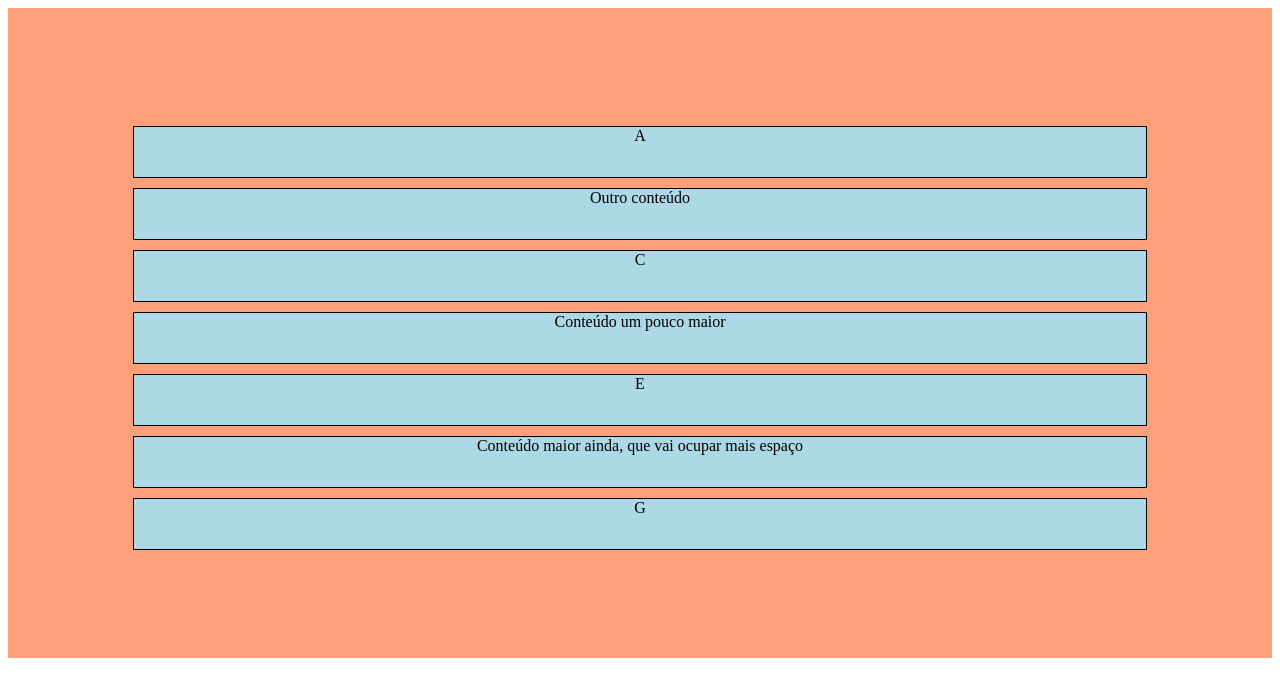
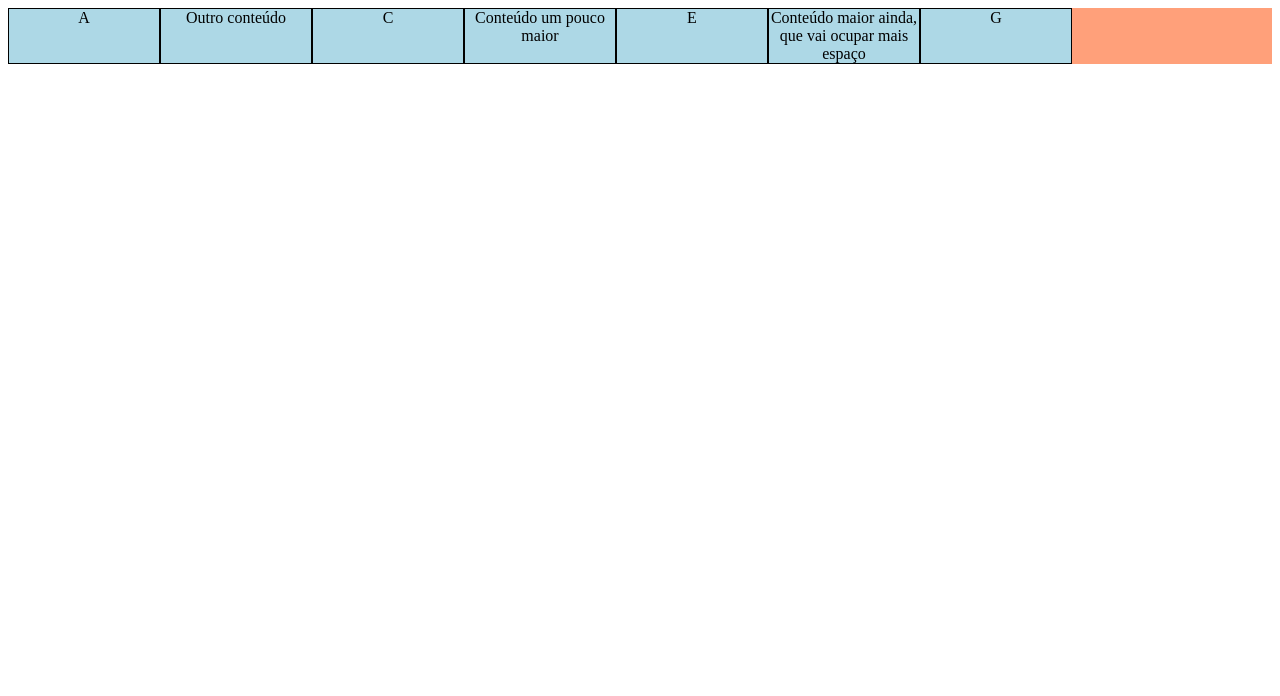
Before and after one commit to luiscorreia01/html-css, a plain HTML site: page exercicios/ex027/flex009/index.html in a window 1280 px wide. Drawn offline with Linux system fonts and the light colour scheme.

Commit message:
Update index.html

```diff
--- a/exercicios/ex027/flex009/index.html
+++ b/exercicios/ex027/flex009/index.html
@@ -8,17 +8,13 @@
         .container {
             background-color: lightsalmon;
             display: flex;
-            flex-flow: column nowrap;
-            height: 650px;
-            align-items: center;
-            justify-content: center;
+            flex-flow: row nowrap;
+
         }
 
         .item {
             background-color: lightblue;
-            flex-basis: 50px;
-            width: 80%;
-            margin-top: 10px;
+            flex-basis: 150px;
             border: 1px solid black;
             text-align: center;
         }
```
